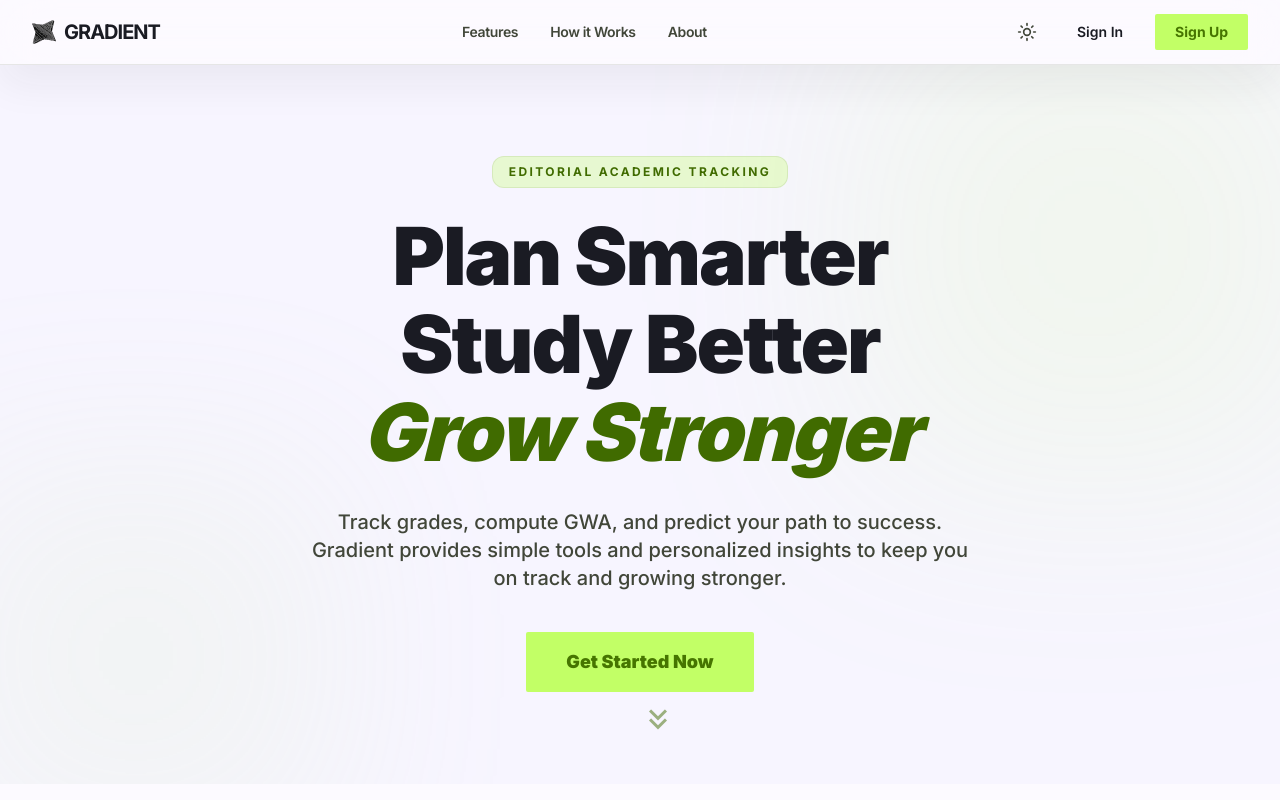
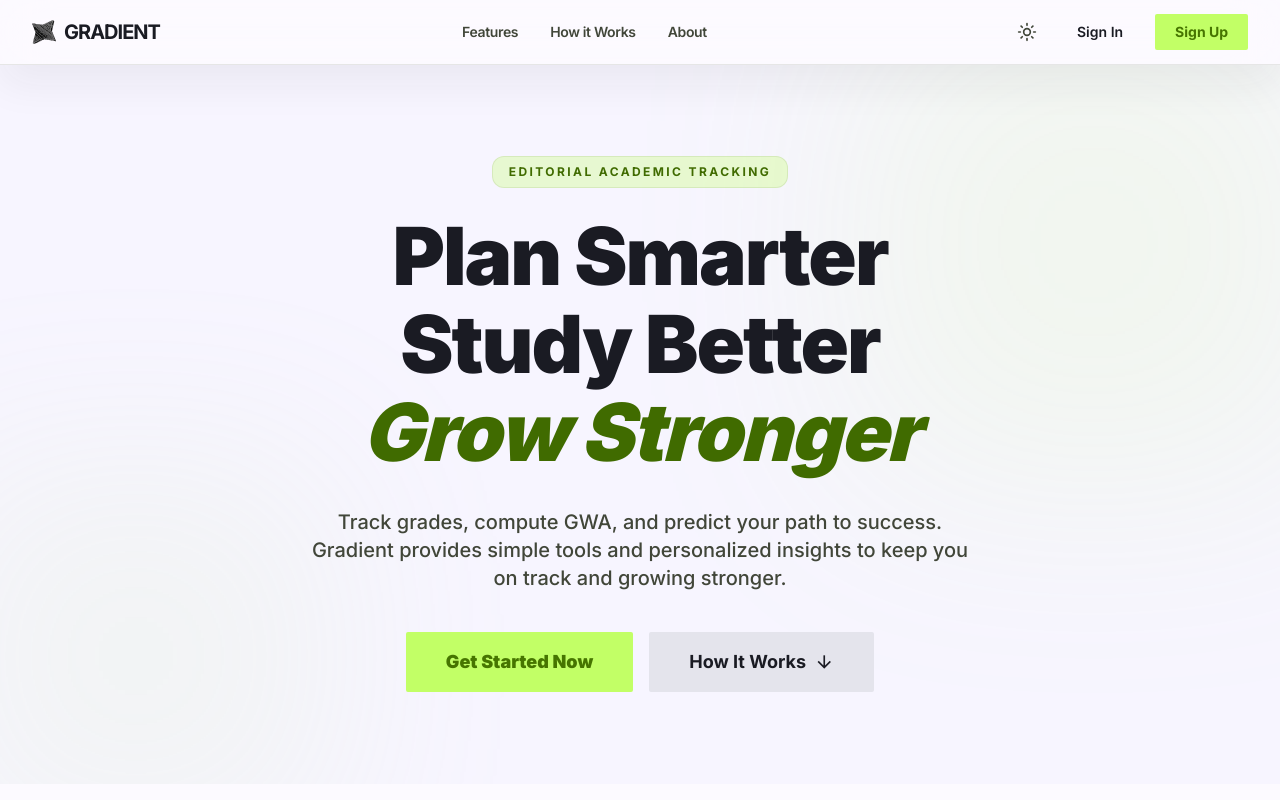
Before and after one commit to BinongoIsrael/academic-tracker, a Next.js app: page / in a window 1280 px wide. Shown: the top 800 px of the page. Built offline with nearby package versions, Linux system fonts and the light colour scheme; no server answers.

Commit message:
style: update How It Works button icon and position

```diff
--- a/app/page.tsx
+++ b/app/page.tsx
@@ -38,13 +38,15 @@ export default function Home() {
                 <Link href="/signup" className="w-full sm:w-auto px-10 py-4 bg-primary-container text-on-primary-container font-black text-lg rounded neo-shadow-hover transition-all text-center">
                   Get Started Now
                 </Link>
+                <Link
+                  href="#how-it-works"
+                  className="w-full sm:w-auto px-10 py-4 bg-surface-container-highest text-on-surface font-bold text-lg rounded transition-all hover:bg-surface-variant flex items-center justify-center gap-2"
+                >
+                  How It Works
+                  <span className="material-symbols-outlined text-xl">arrow_downward</span>
+                </Link>
               </div>
             </ScrollReveal>
-          </div>
-
-          {/* Bouncing Arrow */}
-          <div className="absolute bottom-10 left-1/2 -translate-x-1/2 animate-bounce-down text-primary opacity-50">
-            <span className="material-symbols-outlined text-4xl">keyboard_double_arrow_down</span>
           </div>
         </section>
 
```
